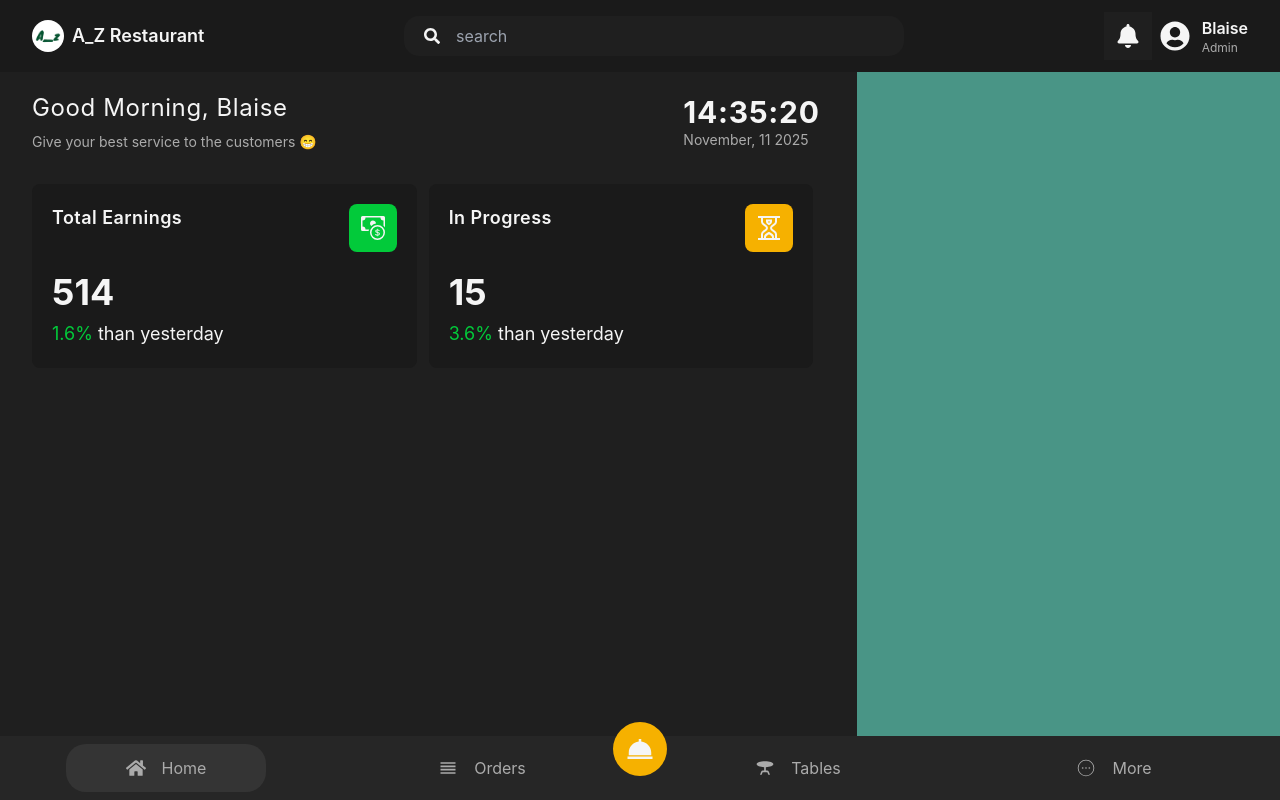
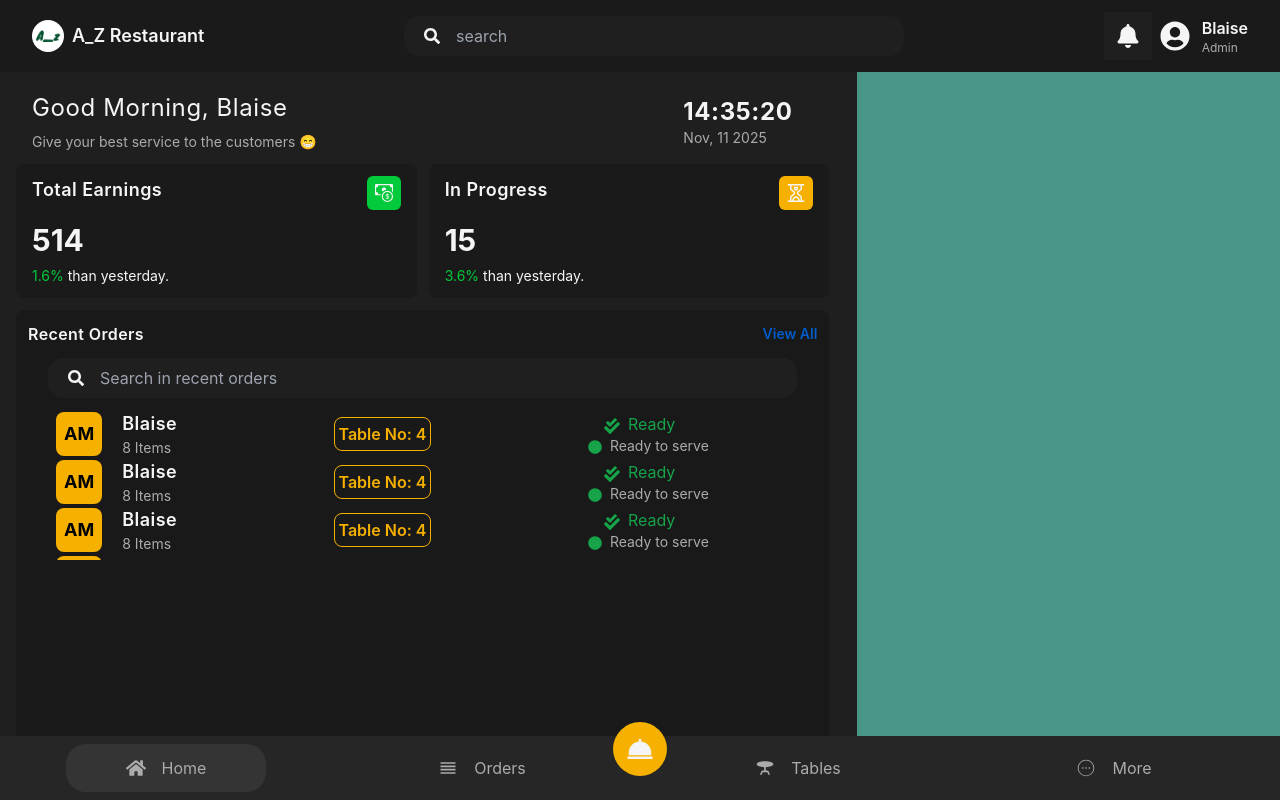
Before and after one commit to Blaise202/Restaurant-POS-React-Frontend, a React (Vite) app: page / in a window 1280 px wide. Built offline with nearby package versions, Linux system fonts and the light colour scheme.

Commit message:
Recent orders

```diff
--- a/src/components/home/Greetings.jsx
+++ b/src/components/home/Greetings.jsx
@@ -11,18 +11,18 @@ export const Greetings = () => {
 
   const formatDate = (date) => {
     const months = [
-      "January",
-      "February",
+      "Jan",
+      "Feb",
       "Match",
       "April",
       "May",
       "June",
       "July",
-      "August",
-      "September",
-      "October",
-      "November",
-      "December",
+      "Aug",
+      "Sept",
+      "Oct",
+      "Nov",
+      "Dec",
     ];
     return `${months[date.getMonth()]}, ${String(date.getDate()).padStart(
       2,
@@ -47,7 +47,7 @@ export const Greetings = () => {
         </p>
       </div>
       <div>
-        <h1 className=" text-[#f5f5f5] text-3xl font-bold tracking-wide w-[130px]">
+        <h1 className=" text-[#f5f5f5] text-2xl font-bold tracking-wide w-[130px]">
           {formatTime(dateTime)}
         </h1>
         <p className="text-[#ababab] text-sm">{formatDate(dateTime)}</p>
--- a/src/components/home/MiniCard.jsx
+++ b/src/components/home/MiniCard.jsx
@@ -2,7 +2,7 @@ import React from "react";
 
 export const MiniCard = ({ title, icon, number, footerNum }) => {
   return (
-    <div className="bg-[#1a1a1a] py-5 px-5 rounded-lg w-[50%]">
+    <div className="bg-[#1a1a1a] py-3 px-4 rounded-lg w-[50%]">
       <div className="flex items-start justify-between">
         <h1 className="text-[#f5f5f5] text-lg font-semibold tracking-wide">
           {title}
@@ -10,17 +10,16 @@ export const MiniCard = ({ title, icon, number, footerNum }) => {
         <button
           className={`${
             title === "Total Earnings" ? "bg-[#02ca3a]" : "bg-[#f6b100]"
-          } p-3 rounded-lg text-[#f5f5f5] text-2xl`}
+          } p-2 rounded-md text-[#f5f5f5] text-lg`}
         >
           {icon}
         </button>
       </div>
       <div>
-        <h1 className="text-[#f5f5f5] text-4xl font-bold mt-5">{number}</h1>
-        <h1 className="text-[#f5f5f5] text-lg mt-2">
-          {" "}
-          <span className="text-[#02ca3a]"> {footerNum}%</span> than yesterday
-        </h1>
+        <h1 className="text-[#f5f5f5] text-3xl font-bold mt-3">{number}</h1>
+        <h3 className="text-[#f5f5f5] text-sm mt-2">
+          <span className="text-[#02ca3a]"> {footerNum}%</span> than yesterday.
+        </h3>
       </div>
     </div>
   );
--- /dev/null
+++ b/src/components/home/OrderList.jsx
@@ -0,0 +1,37 @@
+import React from "react";
+import { FaCheckDouble, FaCircle } from "react-icons/fa";
+
+const OrderList = () => {
+  return (
+    <div className="flex items-center gap-5 px-4">
+      <button className="bg-[#f6b100] p-2 text-lg font-bold rounded-lg">
+        AM
+      </button>
+      <div className="flex justify-between items-center w-[80%]">
+        <div className="flex flex-col items-start">
+          <h1 className="text-[#f5f5f5] text-lg font-semibold tracking-wide">
+            Blaise
+          </h1>
+          <p className=" text-sm text-[#ababab]">8 Items</p>
+        </div>
+        <div className="">
+          <h1 className="text-[#f6b100] font-semibold border border-[#f6b100] p-1 rounded-lg">
+            Table No: 4
+          </h1>
+        </div>
+        <div className="flex flex-col items-start">
+          <p className="text-green-600 px-4">
+            <FaCheckDouble className="inline mr-2" />
+            Ready
+          </p>
+          <p className="text-[#ababab] text-sm">
+            <FaCircle className="inline mr-2 text-green-600" />
+            Ready to serve
+          </p>
+        </div>
+      </div>
+    </div>
+  );
+};
+
+export default OrderList;
--- /dev/null
+++ b/src/components/home/RecentOrders.jsx
@@ -0,0 +1,41 @@
+import React from "react";
+import { FaSearch } from "react-icons/fa";
+import OrderList from "./OrderList";
+
+export const RecentOrders = () => {
+  return (
+    <div className="px-4 mt-3">
+      <div className="bg-[#191919] w-full h-[450px] rounded-lg">
+        <div className="flex justify-between items-center px-3 py-3">
+          <h1 className="text-[#f5f5f5] font-semibold tracking-wide">
+            Recent Orders
+          </h1>
+          <a
+            href=""
+            className="text-[#025cca] text-sm font-semibold"
+          >
+            View All
+          </a>
+        </div>
+        <div className="flex items-center gap-4 bg-[#1f1f1f] rounded-[15px] px-5 py-2 mx-8 mb-3">
+          <FaSearch className="text-[#f5f5f5]" />
+          <input
+            type="text"
+            placeholder="Search in recent orders"
+            className="bg-[#1f1f1f] outline-none text-[#f5f5f5]"
+          />
+        </div>
+        {/* order list */}
+        <div className="mt-1 px-6 overflow-y-scroll h-[150px] no-scrollbar">
+          <OrderList />
+          <OrderList />
+          <OrderList />
+          <OrderList />
+          <OrderList />
+        </div>
+      </div>
+    </div>
+  );
+};
+
+export default RecentOrders;
--- a/src/index.css
+++ b/src/index.css
@@ -2,8 +2,20 @@
 @tailwind components;
 @tailwind utilities;
 
-@import url("https://fonts.googleapis.com/css2?family=Indie+Flower&family=Inter:ital,opsz,wght@0,14..32,100..900;1,14..32,100..900&family=Tagesschrift&display=swap");
+@import url("https://fonts.googleapis.com/css2?family=Inter:ital,opsz,wght@0,14..32,100..900;1,14..32,100..900&display=swap");
 
 body {
   font-family: "Inter", sans-serif;
 }
+
+@layer utilities {
+  /* Hide scrollbar for Chrome, Safari, and Opera */
+  .no-scrollbar::-webkit-scrollbar {
+    display: none;
+  }
+  /* Hide scrollbar for IE, Edge, and Firefox */
+  .no-scrollbar {
+    -ms-overflow-style: none; /* IE and Edge */
+    scrollbar-width: none; /* Firefox */
+  }
+}
--- a/src/pages/Home.jsx
+++ b/src/pages/Home.jsx
@@ -4,6 +4,7 @@ import Greetings from "../components/home/Greetings";
 import MiniCard from "../components/home/MiniCard";
 import { BsCashCoin } from "react-icons/bs";
 import { GrInProgress } from "react-icons/gr";
+import RecentOrders from "../components/home/RecentOrders";
 
 export function Home() {
   return (
@@ -12,7 +13,7 @@ export function Home() {
         {/* left div */}
         <div className="flex-[4]">
           <Greetings />
-          <div className="flex items-center w-full gap-3 px-8 mt-8">
+          <div className="flex items-center w-full gap-3 px-4 mt-3">
             <MiniCard
               title="Total Earnings"
               icon={<BsCashCoin />}
@@ -26,6 +27,7 @@ export function Home() {
               footerNum={3.6}
             />
           </div>
+          <RecentOrders />
         </div>
         {/* right div */}
         <div className="flex-[2] bg-[#499586]"></div>
```
